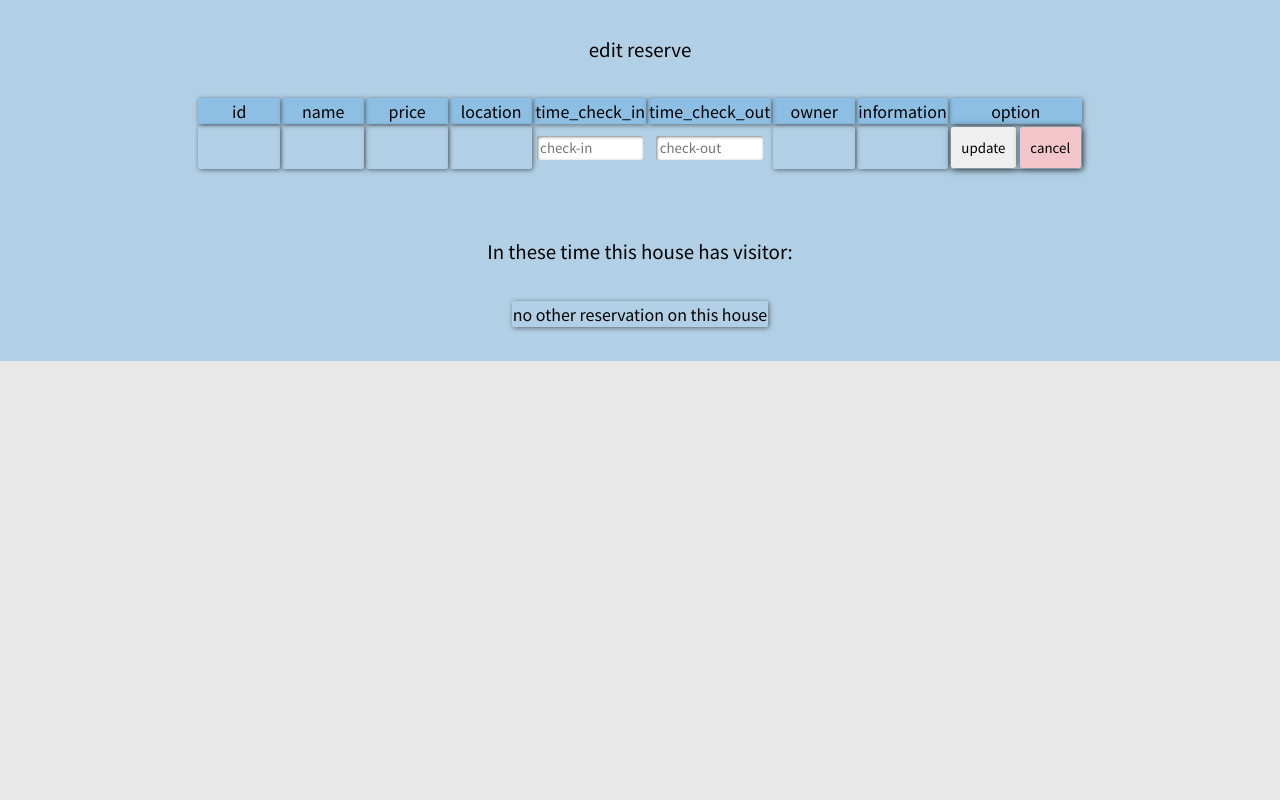
After one commit to bwboao/db_hw3, a PHP site: page /user_reserve_change.php in a window 1280 px wide. The commit adds this page. Run offline with PHP 8.4, Linux system fonts and the light colour scheme; the visitor is signed in with stand-in values (Sample User, id 1); data that the repository does not hold is empty; a stand-in replaces the project's code that opens the database connection.

Commit message:
add user_reserve_change.php

```diff
--- a/_form.php
+++ b/_form.php
@@ -110,7 +110,7 @@
         return "SELECT house_id id FROM people_house_has AS p_h_has LEFT JOIN people AS p ON p_h_has.people_id = p.id where p.name = :owner";
       case 'favorite':
         return "SELECT house_id id FROM people_house_favorite WHERE people_id = :id";
-      case 'order':
+      case 'customer':
         return "SELECT house_id id FROM people_house_reserve WHERE people_id = :customer_id";
       default://use for information
         return "SELECT house_id id FROM house_information_has WHERE information_id IN $condition";
@@ -121,7 +121,7 @@
 
   function reserve_show($require, $require_order, $array_for_execute){
     include("connect_database.php");
-    $sql = "SELECT h.id id, h.name name, price, location, time, p.name owner, p.id owner_id, time_check_in, time_check_out, p_h_reserve.people_id customer_id FROM house AS h LEFT JOIN people_house_has AS p_h_has ON h.id = p_h_has.house_id LEFT JOIN people AS p ON p_h_has.people_id = p.id LEFT JOIN house_location_has AS h_l_has ON h.id = h_l_has.house_id LEFT JOIN normal_location AS l ON h_l_has.location_id = l.id LEFT JOIN people_house_reserve AS p_h_reserve ON h.id = p_h_reserve.house_id WHERE " . $require . " " . $require_order;
+    $sql = "SELECT h.id id, h.name name, price, location, time, p.name owner, p.id owner_id, time_check_in, time_check_out, p_h_reserve.people_id customer_id, p_h_reserve.id reserve_id FROM house AS h LEFT JOIN people_house_has AS p_h_has ON h.id = p_h_has.house_id LEFT JOIN people AS p ON p_h_has.people_id = p.id LEFT JOIN house_location_has AS h_l_has ON h.id = h_l_has.house_id LEFT JOIN normal_location AS l ON h_l_has.location_id = l.id LEFT JOIN people_house_reserve AS p_h_reserve ON h.id = p_h_reserve.house_id WHERE " . $require . " " . $require_order;
     //echo $sql;
     $rs = $db->prepare($sql);
     $rs->execute($array_for_execute);
@@ -131,6 +131,13 @@
   function reserve_create($people_id, $house_id, $time_check_in, $time_check_out){
     include("connect_database.php");
     $sql = "INSERT INTO people_house_reserve (people_id, house_id, time_check_in, time_check_out) VALUES ($people_id, $house_id, :time_check_in, :time_check_out)";
+    $rs = $db->prepare($sql);
+    $rs->execute(array('time_check_in' => $time_check_in, 'time_check_out' => $time_check_out));
+  }
+
+  function reserve_update($reserve_id, $time_check_in, $time_check_out){
+    include("connect_database.php");
+    $sql = "UPDATE people_house_reserve SET time_check_in = :time_check_in, time_check_out = :time_check_out WHERE id = $reserve_id";
     $rs = $db->prepare($sql);
     $rs->execute(array('time_check_in' => $time_check_in, 'time_check_out' => $time_check_out));
   }
--- /dev/null
+++ b/user_reserve_change.php
@@ -0,0 +1,140 @@
+<?php session_start(); ?>
+
+<?php
+  include("connect_database.php");
+  include("_form.php");
+
+  if(check_is_admin($db) == -1){//1 is admin, 0 is member, -1 is others
+    print_p_with_div("alert", "Please login.", 2, "index.php");
+  }
+  else{
+    if(isset($_POST['edit_reserve_by_button'])){
+      store_post_as_session('try_to_change_reserve_id', 'edit_reserve_by_button');
+    }
+    $now = date('Y-m-d');
+    $require = "p_h_reserve.id = :reserve_id";
+    $rs = reserve_show($require, "", array('reserve_id' => $_SESSION['try_to_change_reserve_id']));
+    $table = $rs->fetchObject();
+    $house_require = "h.id = $table->id AND p_h_reserve.id <> $_SESSION[try_to_change_reserve_id]";
+    $house_rs = reserve_show($house_require, "", array());
+    if(isset($_POST['try_to_update_reserve'])){
+      if($_POST['time_check_in'] != "" && $_POST['time_check_out'] != ""){
+        $needto_reinput = 1;
+        if($_POST['time_check_in'] < $now){
+          print_p_with_div("alert", "check in time must be bigger then today", 1, "user_reserve_change.php");
+        }
+        else if($_POST['time_check_in'] >= $_POST['time_check_out']){
+          print_p_with_div("alert", "check in time must be smaller then check out time", 1, "user_reserve_change.php");
+        }
+        else{
+          $check_reserve_require = "h.id NOT IN (" . str_house_select_by('time') . ") AND h.id = $table->id";
+          $check_reserve_rs = house_show($require, "", array('time_check_in' => $_POST['time_check_in'], 'time_check_out' => $_POST['time_check_out']));
+          print_r($check_reserve_rs);
+          echo $check_reserve_rs->rowCount();
+          if($check_reserve_rs->rowCount() == 0){
+            print_p_with_div("alert", "there is a visitor in this time interval, change another time", 10, "user_reserve_change.php");
+          }
+          else{
+            reserve_update($_SESSION['try_to_change_reserve_id'], $_POST['time_check_in'], $_POST['time_check_out']);
+            unset_session('try_to_change_reserve_id');
+            print_p_with_div("notice", "Update success", 1, "user_reserves.php");
+          }
+        }
+      }
+      else if($_POST['time_check_in'] != ""){
+        print_p_with_div("alert", "please set check out time", 1, "user_reserve_change.php");
+      }
+      else{
+        print_p_with_div("alert", "please set check in time", 1, "user_reserve_change.php");
+      }
+    }
+  }
+
+?>
+<html>
+<head>
+  <link rel="stylesheet" href="all.css">
+  <meta http-equiv="Content-Type" content="text/html charset=utf-8" />
+</head>
+
+<body>
+  <div><!--copy from regist.php-->
+  <form name="change_reserve" method="post" action="user_reserve_change.php">
+  <h3>edit reserve</h3>
+    <table>
+      <tbody>
+        <tr>
+          <th>id</th>
+          <th>name</th>
+          <th>price</th>
+          <th>location</th>
+          <th>time_check_in</th>
+          <th>time_check_out</th>
+          <th>owner</th>
+          <th>information</th>
+          <th>option</th>
+        </tr>
+        <tr>
+          <td><?php echo $table->id; ?></td>
+          <td><?php echo $table->name; ?></td>
+          <td><?php echo $table->price; ?></td>
+          <td><?php echo $table->location; ?></td>
+          <td class="adjust">
+            <input  name="time_check_in" type="text" onfocus="(this.type='date')" onblur="(this.type='text')" placeholder="check-in" <?php check_post_value("time_check_in"); ?>>
+          </td>
+          <td class="adjust">
+            <input  name="time_check_out" type="text" onfocus="(this.type='date')" onblur="(this.type='text')" placeholder="check-out" <?php check_post_value("time_check_out"); ?>>
+          </td>
+          <td><?php echo $table->owner; ?></td>
+          <td>
+<?php
+          $info_rs = information_show($table->id);
+          while($info = $info_rs->fetchObject()){
+            echo "<p> $info->information </p>" ;
+          }
+?>
+          </td>
+          <td>
+            <input type='hidden' name='try_to_update_reserve' value='1'>
+            <input name="button_to_create" type="submit" value='update'>
+            <input type="button" onclick="location.href='user_reserves.php'" value="cancel"></input>
+          </td>
+        </tr>
+      </tbody>
+    </table>
+  </form>
+  </div>
+  <div>
+    <h3>In these time this house has visitor:</h3>
+    <table>
+<?php
+      $has_house = 0;
+      while($table = $house_rs->fetchObject()){
+      if($has_house == 0){
+      $has_house = 1;
+?>
+      <tr>
+        <td>time_check_in</td>
+        <td>time_check_out</td>
+      </tr>
+<?php
+      }
+?>
+      <tr>
+        <td><?php echo $table->time_check_in; ?></td>
+        <td><?php echo $table->time_check_out; ?></td>
+      </tr>
+<?php
+      }
+      if($has_house == 0){
+?>
+      <tr>
+        <td>no other reservation on this house</td>
+      </tr>
+<?php
+    }
+?>
+    <table>
+  </div>
+</body>
+</html>
```
Also changed, not shown: user.php (+7 -2 lines), user_house_change.php (+32 -11 lines), user_reserves.php (+7 -5 lines), 1 other file.
